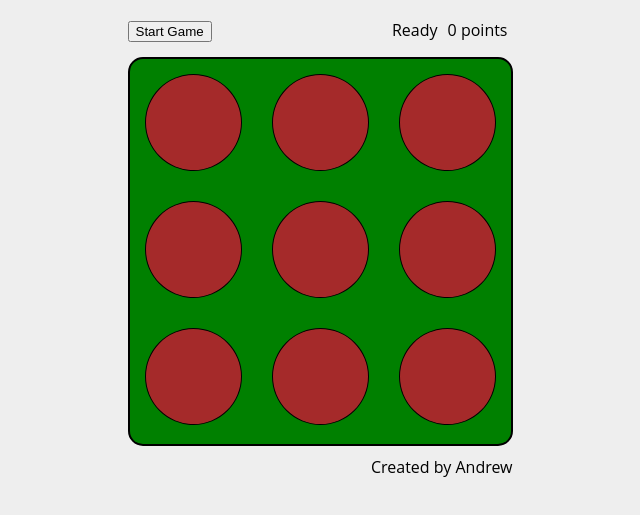
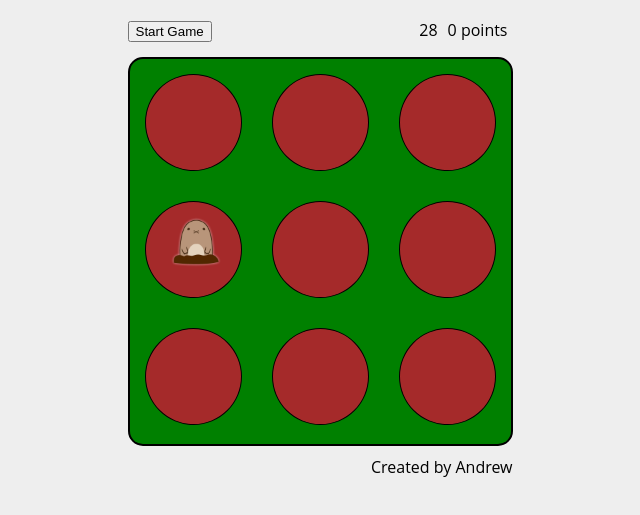
Before and after one commit to baolmovement/whack-a-mole, a plain HTML site: page index.html in a window 1280 px wide. Both pictures are taken after a click on the button "Start Game". Shown: the part 67-582 px from the top of the page, without its empty margins (320-960 px from the left). Drawn offline with Linux system fonts and the light colour scheme.

Commit message:
added game logic

```diff
--- a/index.html
+++ b/index.html
@@ -9,13 +9,13 @@
    <main>
        <h1>Whack-A-Mole</h1>
        <nav>
-           <button id = "start button">Start Game</button>
+           <button id = "start-button">Start Game</button>
            <span id = "score">0 points</span>
-           <span id = "timer">Ready</span>
+           <span id = "timer">30</span>
        </nav>
        <section>
            <div class="row">
-               <div class="hole"><img src = "images/mole.png"></div>
+               <div class="hole"><img src = "images/mole.png" alt id = "mole"></div>
                <div class="hole"></div>
                <div class="hole"></div>
            </div>
--- a/js/main.js
+++ b/js/main.js
@@ -0,0 +1,51 @@
+//1. timer should start at 30 sec
+//2. when user clicks on start game, timer starts
+//3. once timer starts mole needs to appear
+//4.mole moves randomly every x sec
+//5.score board reflects every click
+//6. timer runs out=alert(users score)
+//7. resets game
+//set intervals
+//add eventListerners
+//Math.random
+
+document.addEventListener('DOMContentLoaded', function(){
+    const button = document.getElementById('start-button');
+    const timer = document.getElementById('timer');
+    const score = document.getElementById('score');
+    const mole = document.getElementById('mole');
+    const holes = document.getElementsByClassName('hole');
+    var currentScore = 0
+
+    function startTimer (){
+        timerCount = 30
+        var countDown = setInterval(function() {
+            timerCount--
+            timer.innerText = timerCount
+            mole.style.display = 'initial'
+            moleSeq()
+            if (timerCount <= 0){
+                clearInterval(countDown)
+                alert('You scored'+ ' ' + score.innerText + ', ' + 'loser!')
+            }
+        }, 1000)
+    }
+
+    function moleSeq (){
+        setInterval(function(){
+            var newHole = Math.floor(Math.random() * Math.floor(holes.length))
+            holes[newHole].appendChild(mole)
+        }, 1000)
+
+    }
+
+    function addScore (){
+        currentScore = currentScore + 1
+        score.innerText = currentScore
+    }
+
+
+    button.addEventListener('click', startTimer)
+    mole.addEventListener('click', addScore)
+
+})
```
